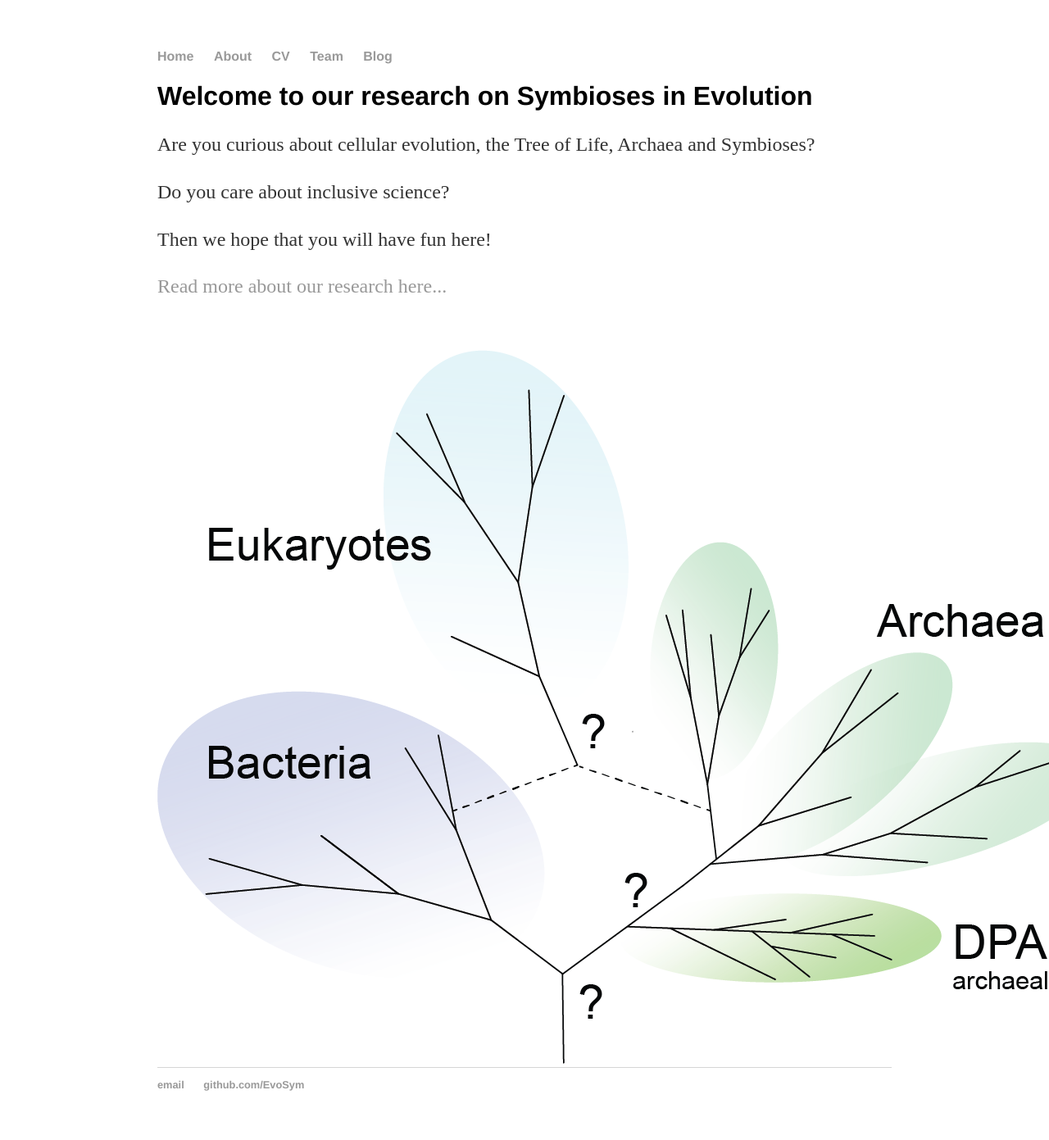
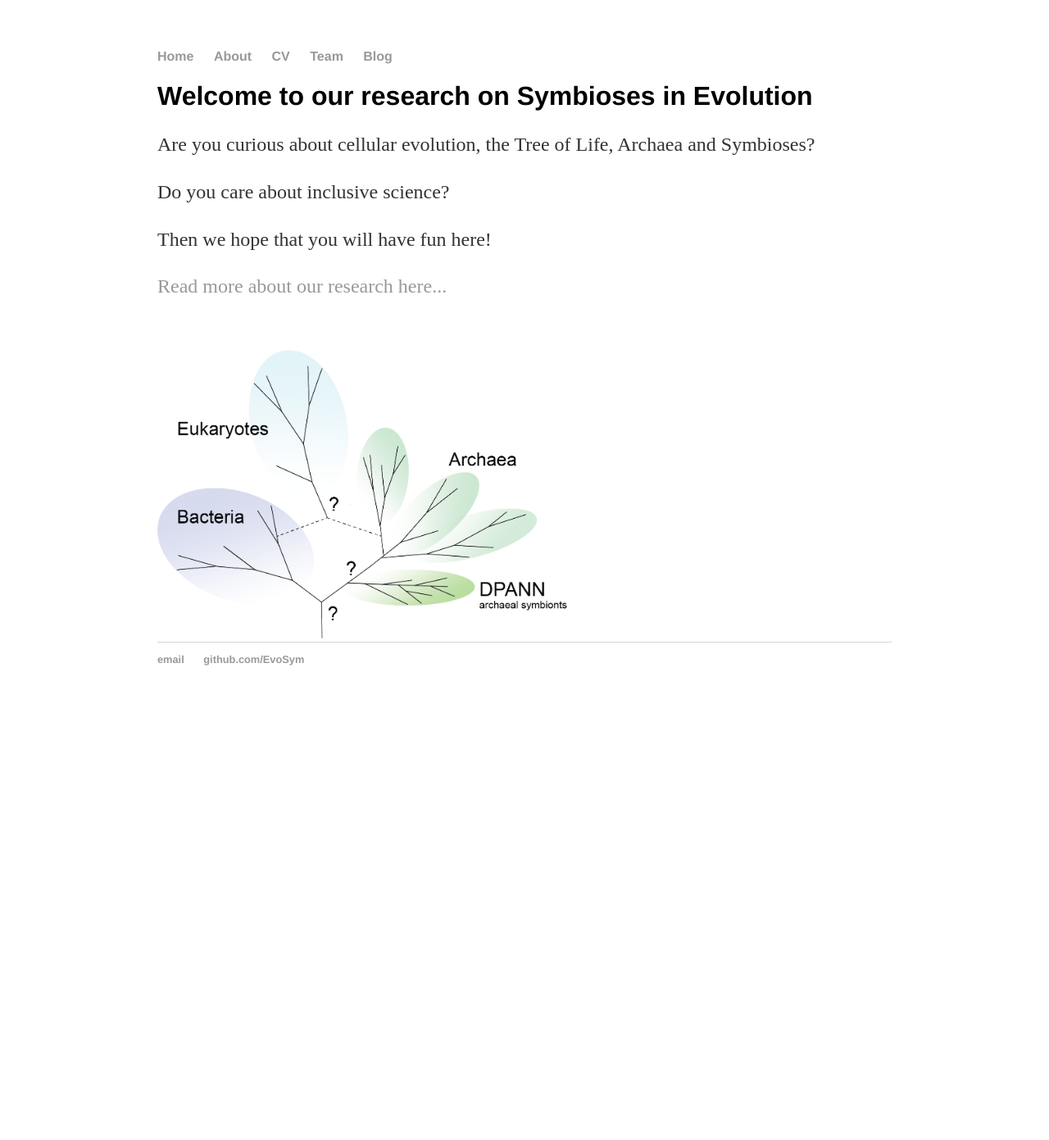
Before and after one commit to EvoSym/EvoSym.github.io, a Jekyll site: the page built from index.html, in a window 1280 px wide. Shown: the whole page at 82% size. Built offline with Jekyll 4.4.1, drawn with Linux system fonts in a browser that asks for light colours; after the commit the page ends 900 px from its top, so only the background shows below that.

Commit message:
Update default.html

```diff
--- a/_layouts/default.html
+++ b/_layouts/default.html
@@ -23,7 +23,7 @@
 		</div><!-- /.container -->
 
 		<br><br>
-		<img src="Tree-of-life_outreach_vs1.png" content="width=device-width, initial-scale=1, shrink-to-fit=yes">
+		<img src="Tree-of-life_outreach_vs1.png" width="500", shrink-to-fit=yes">
 		<footer>
            		<ul>
            			<li><a href="mailto:anja.spang@nioz.nl">email</a></li>
```
